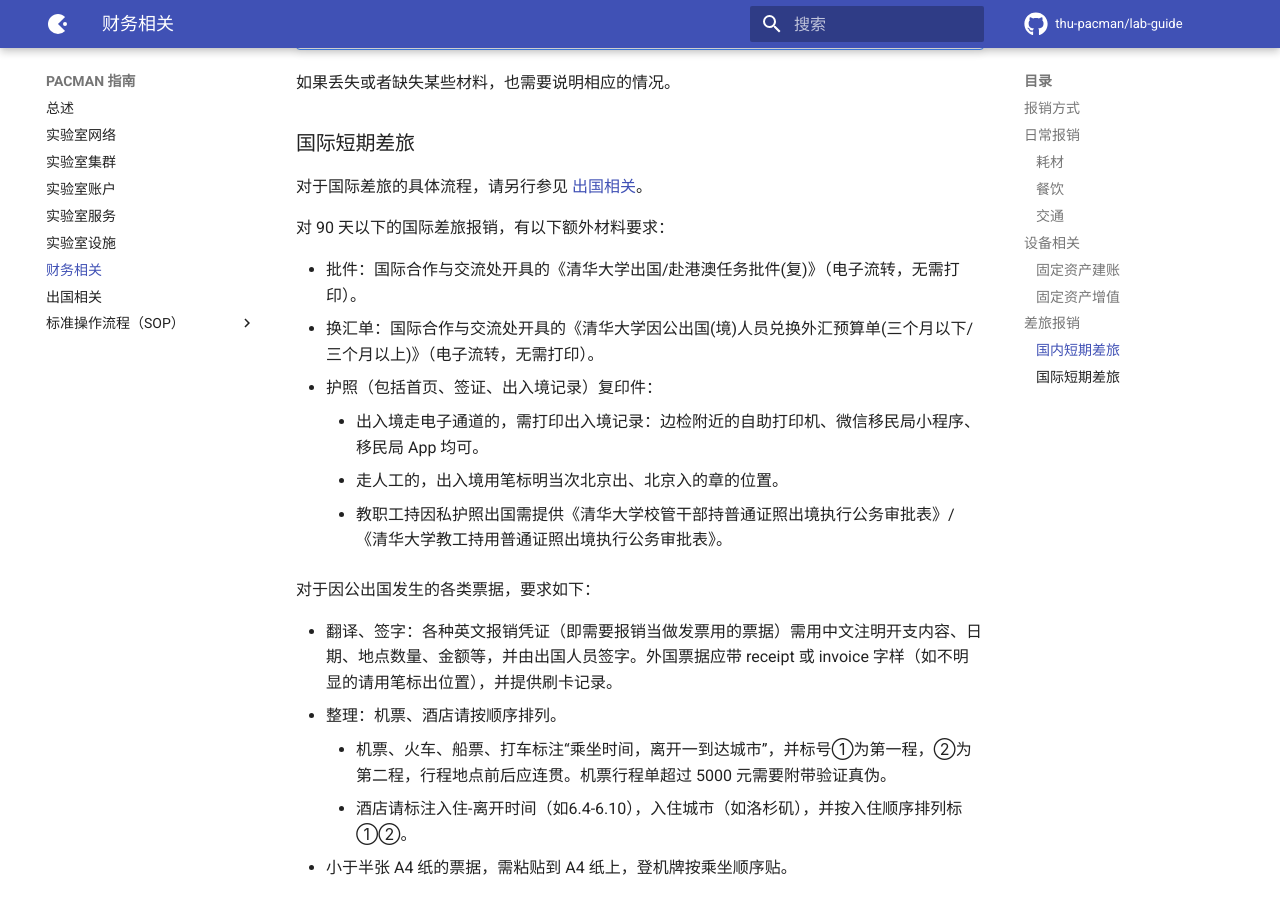
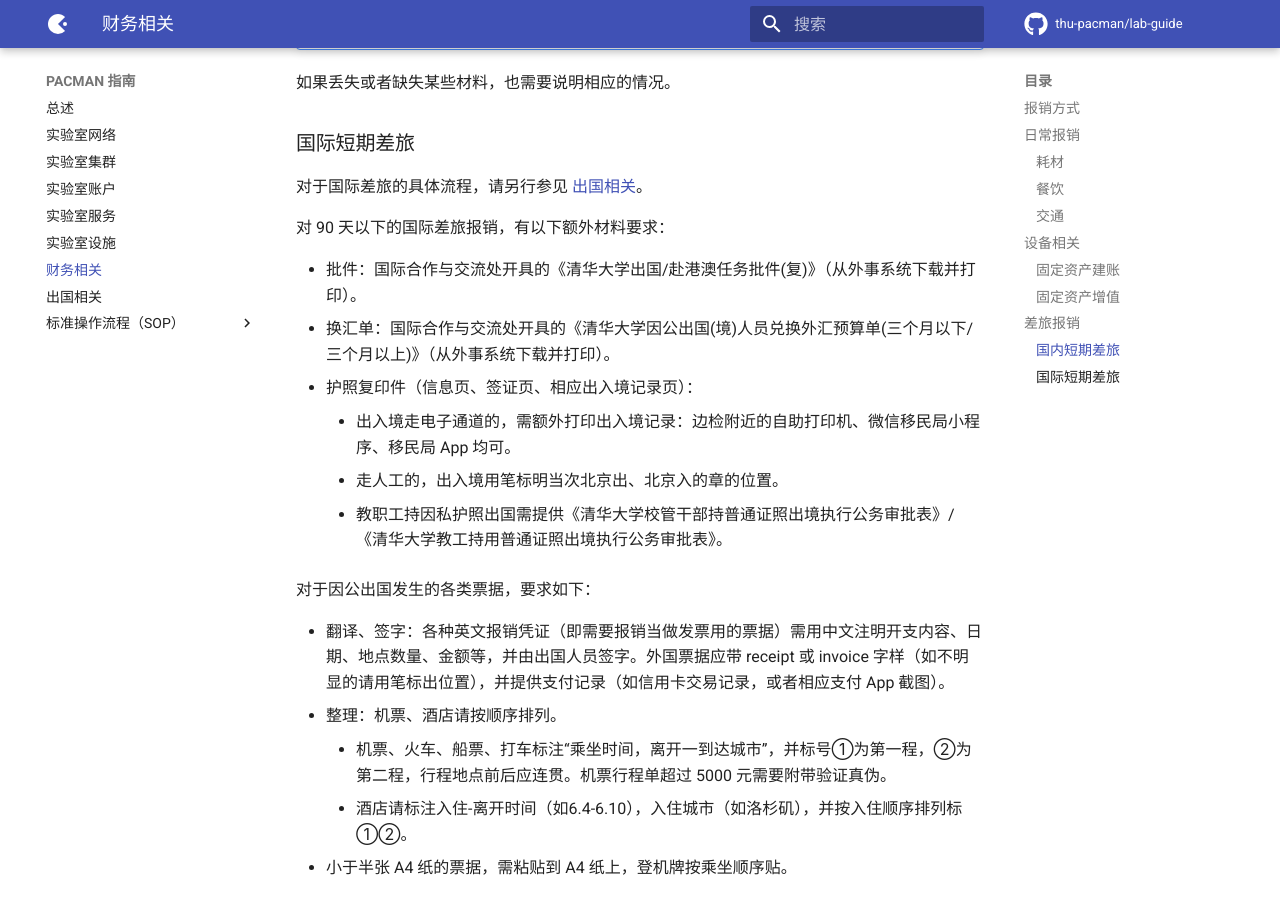
Before and after one commit to thu-pacman/lab-guide, an MkDocs documentation site: the page built from docs/finance.md, in a window 1280 px wide and 900 px high, scrolled down 2835 px. Built offline with MkDocs 1.6.1 and Material for MkDocs 9.7.7, drawn with Linux system fonts in a browser that asks for light colours; comment, search, counter and statistics services are not loaded.

Commit message:
Update finance on abroad
Signed-off-by: Shengqi Chen <harry-chen@outlook.com>

```diff
--- a/docs/finance.md
+++ b/docs/finance.md
@@ -99,16 +99,16 @@
 
 对 90 天以下的国际差旅报销，有以下额外材料要求：
 
-* 批件：国际合作与交流处开具的《清华大学出国/赴港澳任务批件(复)》（电子流转，无需打印）。
-* 换汇单：国际合作与交流处开具的《清华大学因公出国(境)人员兑换外汇预算单(三个月以下/三个月以上)》（电子流转，无需打印）。
-* 护照（包括首页、签证、出入境记录）复印件：
-    * 出入境走电子通道的，需打印出入境记录：边检附近的自助打印机、微信移民局小程序、移民局 App 均可。
+* 批件：国际合作与交流处开具的《清华大学出国/赴港澳任务批件(复)》（从外事系统下载并打印）。
+* 换汇单：国际合作与交流处开具的《清华大学因公出国(境)人员兑换外汇预算单(三个月以下/三个月以上)》（从外事系统下载并打印）。
+* 护照复印件（信息页、签证页、相应出入境记录页）：
+    * 出入境走电子通道的，需额外打印出入境记录：边检附近的自助打印机、微信移民局小程序、移民局 App 均可。
     * 走人工的，出入境用笔标明当次北京出、北京入的章的位置。
     * 教职工持因私护照出国需提供《清华大学校管干部持普通证照出境执行公务审批表》/《清华大学教工持用普通证照出境执行公务审批表》。
 
 对于因公出国发生的各类票据，要求如下：
 
-* 翻译、签字：各种英文报销凭证（即需要报销当做发票用的票据）需用中文注明开支内容、日期、地点数量、金额等，并由出国人员签字。外国票据应带 receipt 或 invoice 字样（如不明显的请用笔标出位置），并提供刷卡记录。
+* 翻译、签字：各种英文报销凭证（即需要报销当做发票用的票据）需用中文注明开支内容、日期、地点数量、金额等，并由出国人员签字。外国票据应带 receipt 或 invoice 字样（如不明显的请用笔标出位置），并提供支付记录（如信用卡交易记录，或者相应支付 App 截图）。
 * 整理：机票、酒店请按顺序排列。
     * 机票、火车、船票、打车标注“乘坐时间，离开一到达城市”，并标号①为第一程，②为第二程，行程地点前后应连贯。机票行程单超过 5000 元需要附带验证真伪。
     * 酒店请标注入住-离开时间（如6.4-6.10），入住城市（如洛杉矶），并按入住顺序排列标①②。
```
